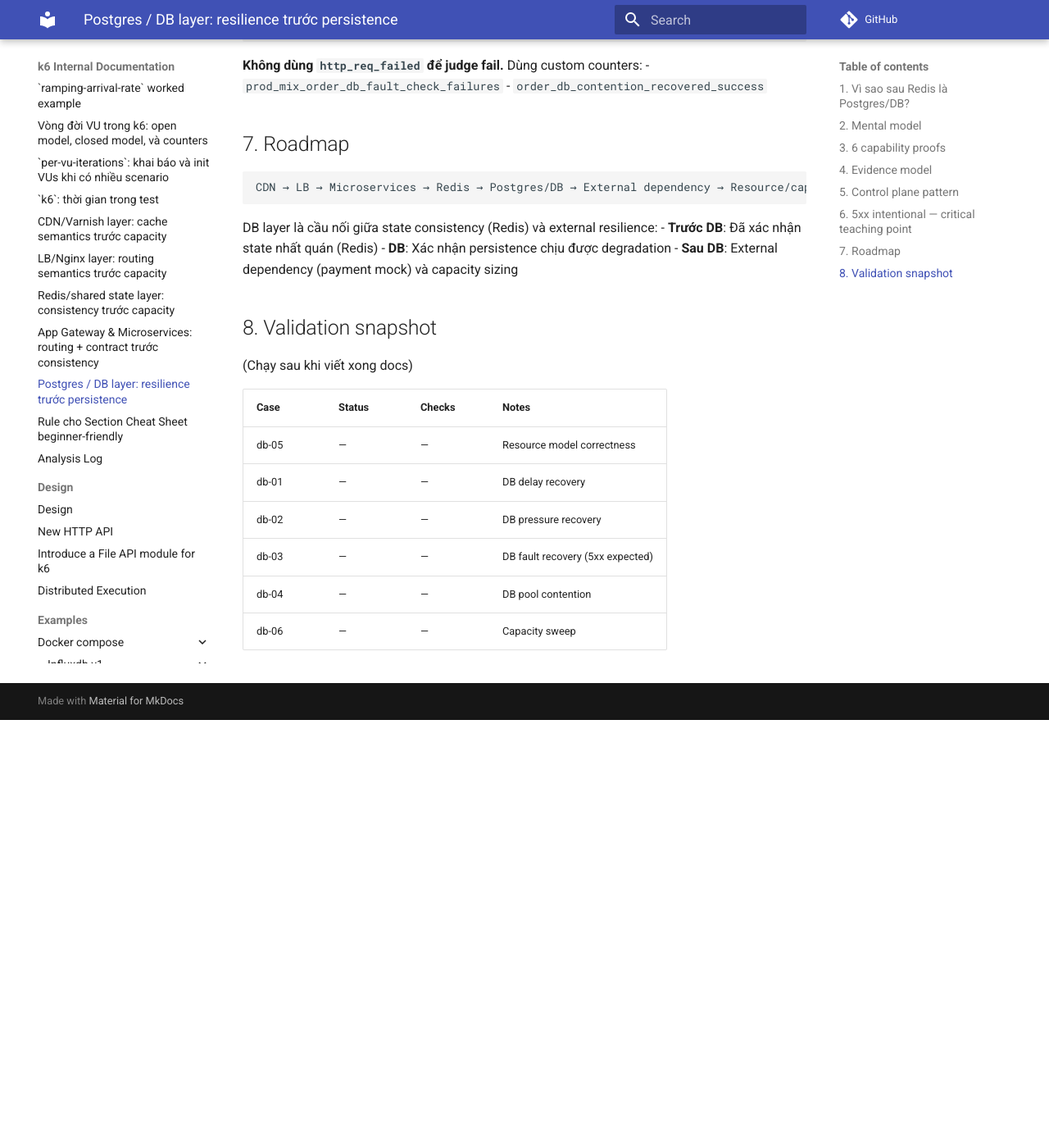
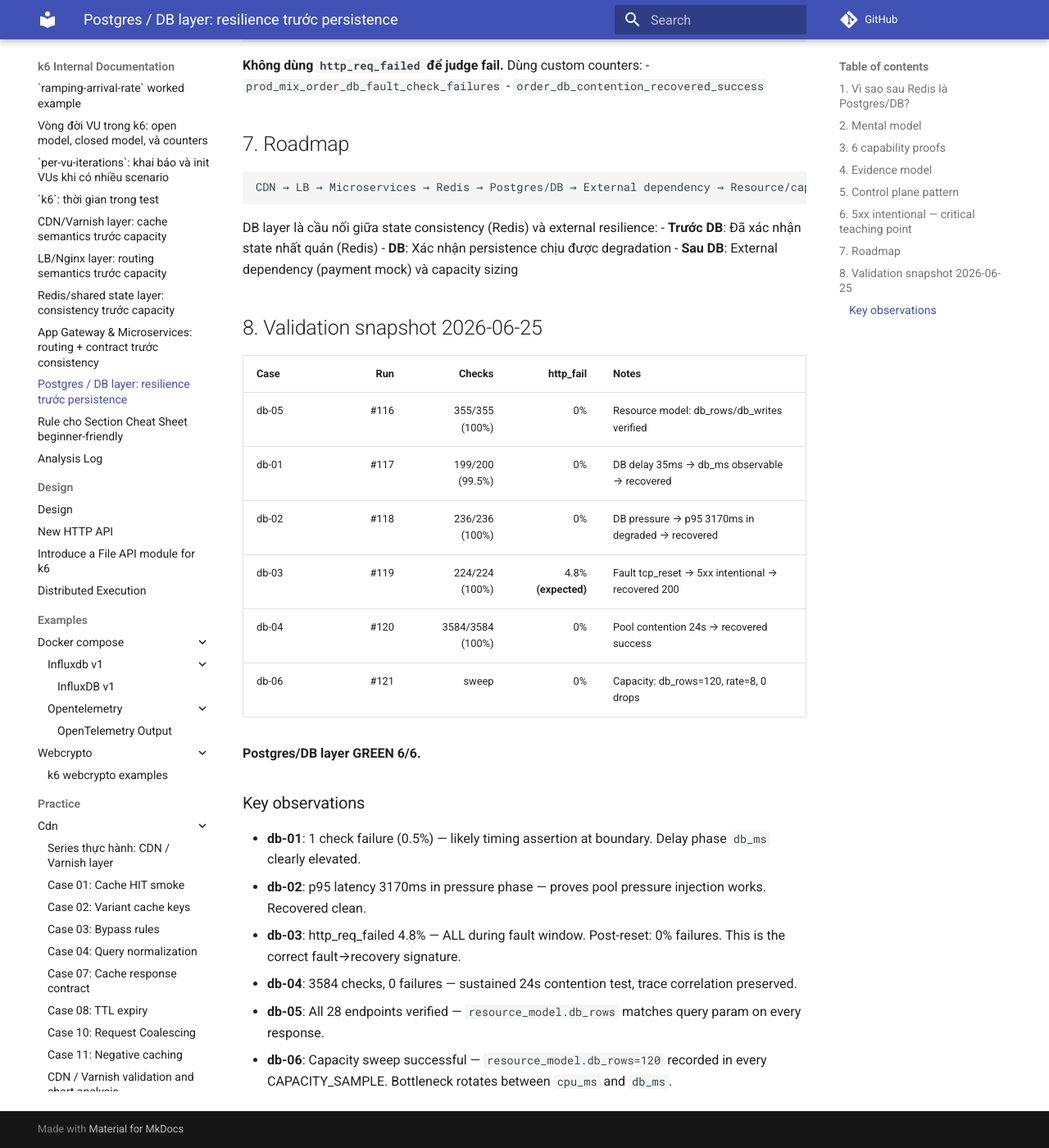
Before and after one commit to meomew-auto/markdown, an MkDocs documentation site: the page built from docs/20260625_00_db-postgres-layer.md, in a window 1280 px wide and 1400 px high, scrolled down 2269 px. Shown: the whole window at 82% size. Built offline with MkDocs 1.6.1 and Material for MkDocs 9.7.7, drawn with Linux system fonts in a browser that asks for light colours; comment, search, counter and statistics services are not loaded; before the commit the page ends 3147 px from its top, so only the background shows below that.

Commit message:
Update docs

```diff
--- a/docs/20260625_00_db-postgres-layer.md
+++ b/docs/20260625_00_db-postgres-layer.md
@@ -97,15 +97,24 @@ DB layer là cầu nối giữa state consistency (Redis) và external resilienc
 - **DB**: Xác nhận persistence chịu được degradation
 - **Sau DB**: External dependency (payment mock) và capacity sizing
 
-## 8. Validation snapshot
+## 8. Validation snapshot 2026-06-25
 
-(Chạy sau khi viết xong docs)
+| Case | Run | Checks | http_fail | Notes |
+| --- | ---: | ---: | ---: | --- |
+| db-05 | #116 | 355/355 (100%) | 0% | Resource model: db_rows/db_writes verified |
+| db-01 | #117 | 199/200 (99.5%) | 0% | DB delay 35ms → db_ms observable → recovered |
+| db-02 | #118 | 236/236 (100%) | 0% | DB pressure → p95 3170ms in degraded → recovered |
+| db-03 | #119 | 224/224 (100%) | 4.8% **(expected)** | Fault tcp_reset → 5xx intentional → recovered 200 |
+| db-04 | #120 | 3584/3584 (100%) | 0% | Pool contention 24s → recovered success |
+| db-06 | #121 | sweep | 0% | Capacity: db_rows=120, rate=8, 0 drops |
 
-| Case | Status | Checks | Notes |
-| --- | --- | --- | --- |
-| db-05 | — | — | Resource model correctness |
-| db-01 | — | — | DB delay recovery |
-| db-02 | — | — | DB pressure recovery |
-| db-03 | — | — | DB fault recovery (5xx expected) |
-| db-04 | — | — | DB pool contention |
-| db-06 | — | — | Capacity sweep |
+**Postgres/DB layer GREEN 6/6.**
+
+### Key observations
+
+- **db-01**: 1 check failure (0.5%) — likely timing assertion at boundary. Delay phase `db_ms` clearly elevated.
+- **db-02**: p95 latency 3170ms in pressure phase — proves pool pressure injection works. Recovered clean.
+- **db-03**: http_req_failed 4.8% — ALL during fault window. Post-reset: 0% failures. This is the correct fault→recovery signature.
+- **db-04**: 3584 checks, 0 failures — sustained 24s contention test, trace correlation preserved.
+- **db-05**: All 28 endpoints verified — `resource_model.db_rows` matches query param on every response.
+- **db-06**: Capacity sweep successful — `resource_model.db_rows=120` recorded in every CAPACITY_SAMPLE. Bottleneck rotates between `cpu_ms` and `db_ms`.
```
